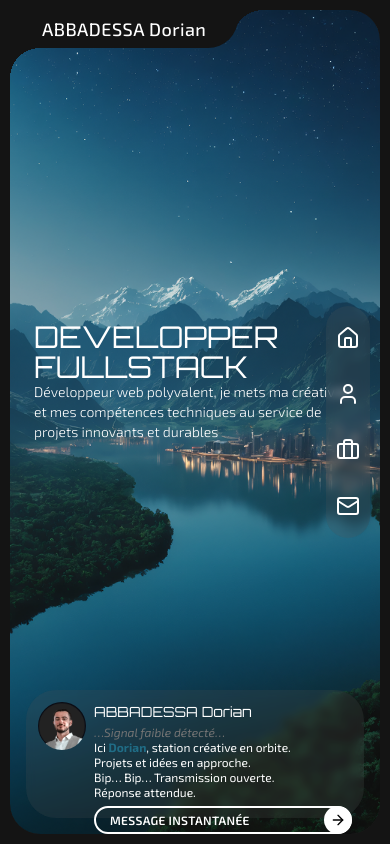
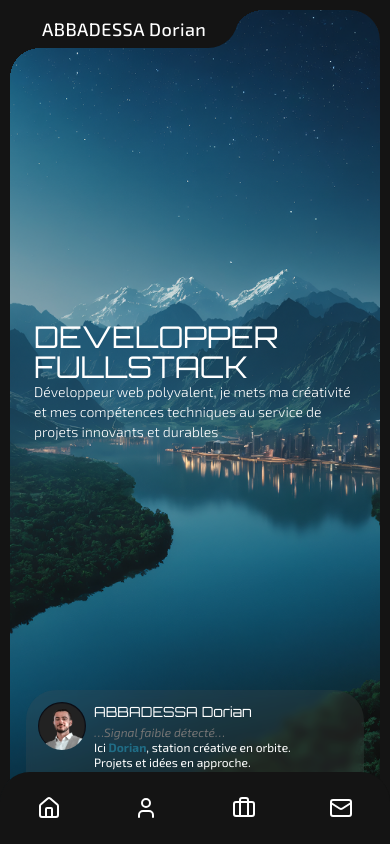
Before and after one commit to DorianABDS/PortfolioV2, a React (Vite) app in the folder frontend/: page / in a window 390 px wide. Built offline with nearby package versions, Linux system fonts and the light colour scheme.

Commit message:
feat(Navbar): add responsive navigation for mobile

```diff
--- a/frontend/src/components/Navbar.jsx
+++ b/frontend/src/components/Navbar.jsx
@@ -1,24 +1,32 @@
 import { Home, User, Briefcase, Mail } from 'lucide-react';
 
 export default function Navbar() {
-    // Base styles
-    const navBase = "fixed top-1/2 -translate-y-1/2 z-50 bg-[#585858]/20 backdrop-blur-xs rounded-full";
-    const navListBase = "flex flex-col text-white";
+    // Base styles for desktop (vertical)
+    const navBaseDesktop = "fixed top-1/2 -translate-y-1/2 z-50 bg-[#585858]/20 backdrop-blur-xs rounded-full hidden md:block";
+    const navListBaseDesktop = "flex flex-col text-white";
+
+    // Base styles for mobile (horizontal)
+    const navBaseMobile = "fixed bottom-0 left-0 right-0 z-50 bg-[#141414] backdrop-blur-md md:hidden rounded-t-[30px]";
+    const navListBaseMobile = "flex flex-row text-white justify-around items-center";
+
     const navItemBase = "transition-all duration-300 hover:bg-white cursor-pointer flex items-center justify-center rounded-full group";
     const iconBase = "text-white group-hover:text-black transition-colors duration-300";
 
-    // Responsive classes for nav
-    const navSizes = {
-        sm: "right-[20px] px-0.5 py-3",
+    // Responsive classes for desktop nav
+    const navSizesDesktop = {
         md: "md:right-[20px] md:px-1 md:py-4",
         lg: "lg:right-[20px] lg:px-1 lg:py-5",
         xl: "xl:right-[20px] xl:px-1 xl:py-6",
         "2xl": "2xl:right-[20px] 2xl:px-1 2xl:py-7",
     };
 
-    // Responsive classes for nav list
-    const navListSizes = {
-        sm: "gap-4",
+    // Responsive classes for mobile nav
+    const navSizesMobile = {
+        sm: "py-4",
+    };
+
+    // Responsive classes for desktop nav list
+    const navListSizesDesktop = {
         md: "md:gap-10",
         lg: "lg:gap-12",
         xl: "xl:gap-14",
@@ -43,9 +51,14 @@ export default function Navbar() {
         "2xl": "2xl:w-10 2xl:h-10",
     };
 
-    // Assembling responsive classes
-    const navClass = `${navBase} ${navSizes.sm} ${navSizes.md} ${navSizes.lg} ${navSizes.xl} ${navSizes["2xl"]}`;
-    const navListClass = `${navListBase} ${navListSizes.sm} ${navListSizes.md} ${navListSizes.lg} ${navListSizes.xl} ${navListSizes["2xl"]}`;
+    // Assembling responsive classes for desktop
+    const navClassDesktop = `${navBaseDesktop} ${navSizesDesktop.md} ${navSizesDesktop.lg} ${navSizesDesktop.xl} ${navSizesDesktop["2xl"]}`;
+    const navListClassDesktop = `${navListBaseDesktop} ${navListSizesDesktop.md} ${navListSizesDesktop.lg} ${navListSizesDesktop.xl} ${navListSizesDesktop["2xl"]}`;
+
+    // Assembling responsive classes for mobile
+    const navClassMobile = `${navBaseMobile} ${navSizesMobile.sm}`;
+    const navListClassMobile = navListBaseMobile;
+
     const navItemClass = `${navItemBase} ${navItemSizes.sm} ${navItemSizes.md} ${navItemSizes.lg} ${navItemSizes.xl} ${navItemSizes["2xl"]}`;
     const iconClass = `${iconBase} ${iconSizes.sm} ${iconSizes.md} ${iconSizes.lg} ${iconSizes.xl} ${iconSizes["2xl"]}`;
 
@@ -57,8 +70,10 @@ export default function Navbar() {
     ];
 
     return (
-        <nav className={navClass}>
-            <ul className={navListClass}>
+        <>
+            {/* Mobile Navigation - Bottom horizontal full width */}
+            <nav className={navClassMobile}>
+                <ul className={navListClassMobile}>
                     {menuItems.map((item, index) => (
                         <li key={index} className={navItemClass} title={item.label}>
                             <item.icon className={iconClass} />
@@ -66,5 +81,17 @@ export default function Navbar() {
                     ))}
                 </ul>
             </nav>
+
+            {/* Desktop Navigation - Right vertical */}
+            <nav className={navClassDesktop}>
+                <ul className={navListClassDesktop}>
+                    {menuItems.map((item, index) => (
+                        <li key={index} className={navItemClass} title={item.label}>
+                            <item.icon className={iconClass} />
+                        </li>
+                    ))}
+                </ul>
+            </nav>
+        </>
     );
 }
```
Lines whose indentation alone changed are shown as unchanged.
